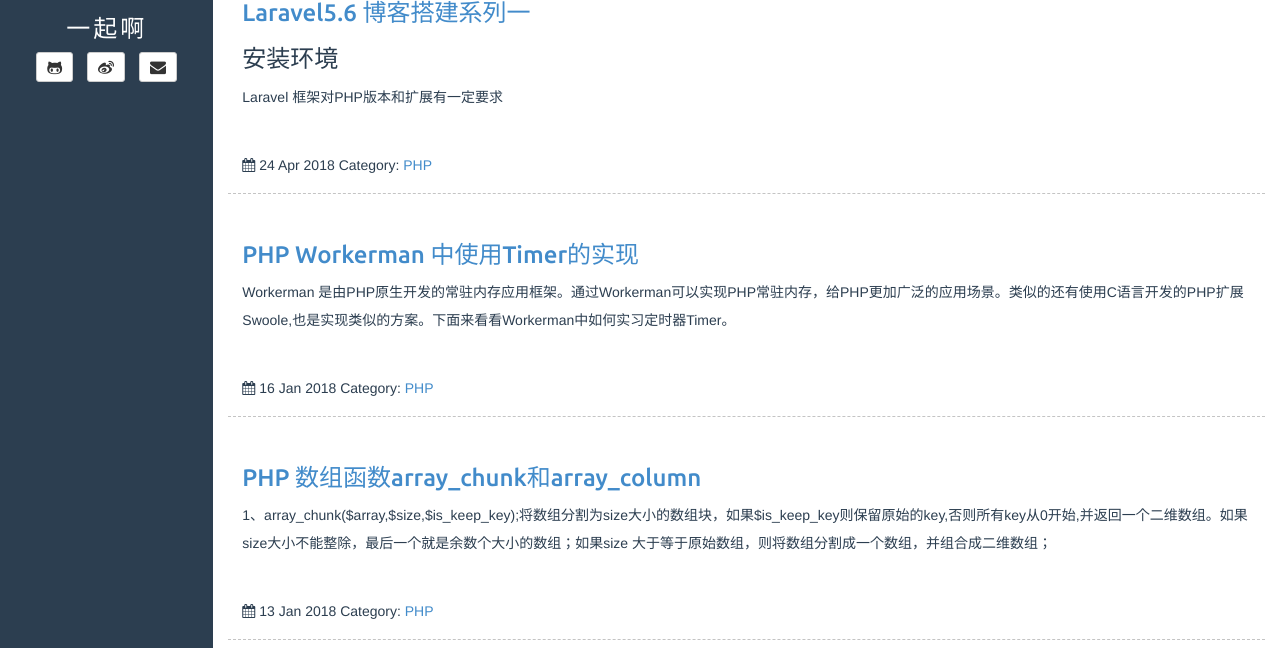
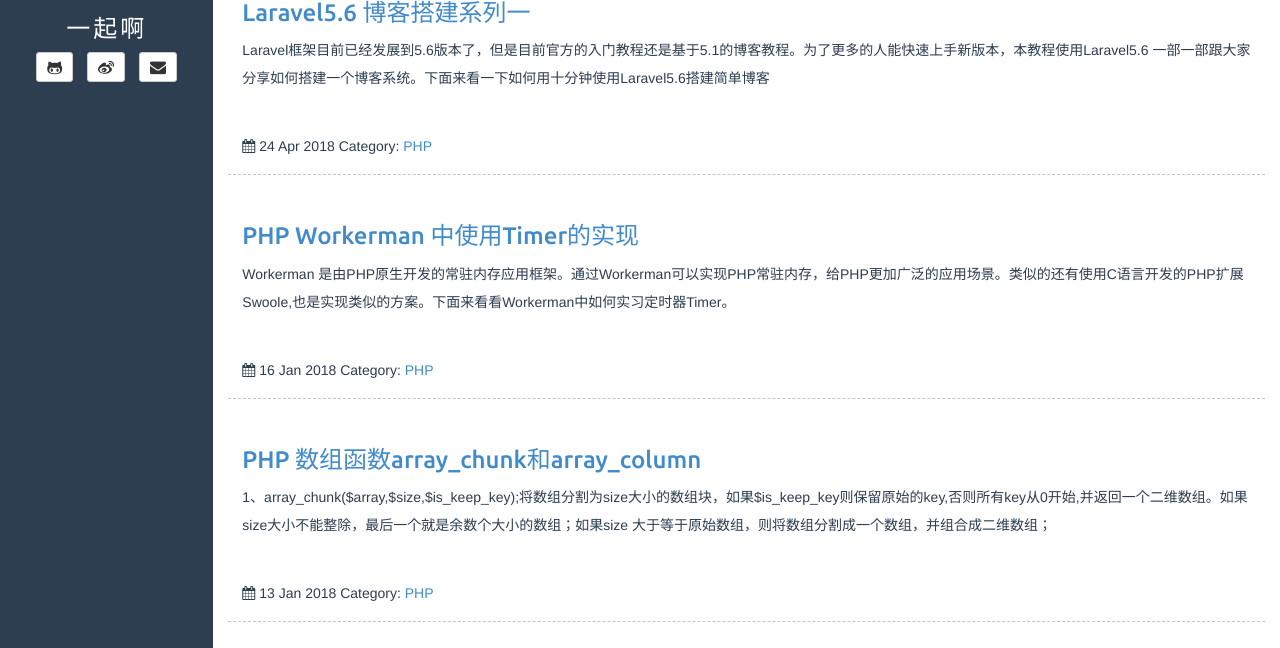
Before and after one commit to froyot/froyot.github.io, a Jekyll site: the page built from index.html, in a window 1280 px wide and 900 px high, cut to the strip 252-900 px from the top of the window. Built offline with Jekyll 4.4.1, drawn with Linux system fonts in a browser that asks for light colours; the list of posts is cut into pages by our own code; comment, search, counter and statistics services are not loaded.

Commit message:
edit post Laravel 5.6 blog 1

````diff
--- a/_posts/2018-04-24-Laravel-blog.md
+++ b/_posts/2018-04-24-Laravel-blog.md
@@ -7,17 +7,20 @@ description: PHP Laravel5.6 博客
 keywords: Laravel,PHP,博客
 ---
 
+Laravel框架目前已经发展到5.6版本了，但是目前官方的入门教程还是基于5.1的博客教程。为了更多的人能快速上手新版本，本教程使用Laravel5.6
+一部一部跟大家分享如何搭建一个博客系统。下面来看一下如何用十分钟使用Laravel5.6搭建简单博客
+
 ### 安装环境
 Laravel 框架对PHP版本和扩展有一定要求
 
-*	PHP >= 7.1.3
-*	PHP OpenSSL 扩展
-*	PHP PDO 扩展
-*	PHP Mbstring 扩展
-*	PHP Tokenizer 扩展
-*	PHP XML 扩展
-*	PHP Ctype 扩展
-*	PHP JSON 扩展
+*   PHP >= 7.1.3
+*   PHP OpenSSL 扩展
+*   PHP PDO 扩展
+*   PHP Mbstring 扩展
+*   PHP Tokenizer 扩展
+*   PHP XML 扩展
+*   PHP Ctype 扩展
+*   PHP JSON 扩展
 
 下载安装PHP7,composer,mysql
 执行 ```composer global require "laravel/installer"```, 安装laravel之后配置环境变量,执行```laravel new blog```
@@ -53,7 +56,7 @@ Schema::create('posts', function (Blueprint $table) {
 
 ### 创建博客文章模型
 
-执行```php artisan make:model --migration Post```，命令会在app目录下建立一个Post.php文件，编辑文件
+命令同时会在app目录下建立一个Post.php文件，编辑文件
 
 ```
     protected $dates = ['published_at'];
@@ -153,6 +167,8 @@ Route::get('blog/{slug}', 'BlogController@showPost');
         $post = Post::whereSlug($slug)->firstOrFail();
         return view('blog.post')->withPost($post);
     }
+}
+
 
 ```
 
@@ -166,7 +182,7 @@ index.blade.php
 <html>
     <head>
         <title>{{ config('blog.title') }}</title>
-        <link href="//maxcdn.bootstrapcdn.com/bootstrap/3.3.4/css/bootstrap.min.css" rel="stylesheet">
+        <link href="https://cdn.bootcss.com/bootstrap/4.1.0/css/bootstrap.css" rel="stylesheet">
     </head>
     <body>
         <div class="container">
@@ -198,7 +214,7 @@ post.blade.php
 <html>
     <head>
         <title>{{ $post->title }}</title>
-        <link href="//maxcdn.bootstrapcdn.com/bootstrap/3.3.4/css/bootstrap.min.css" rel="stylesheet">
+        <link href="https://cdn.bootcss.com/bootstrap/4.1.0/css/bootstrap.css" rel="stylesheet">
     </head>
     <body>
         <div class="container">
@@ -219,9 +235,12 @@ post.blade.php
 ### 效果
 执行```php artisan serve``` 启动服务，在浏览器中输入http://127.0.0.1:8080 浏览器会跳转到http://127.0.0.1:8080/blog 并展示下面内容
 
-![image](http://p4ou67wbp.bkt.clouddn.com/larvel56blog1.png)
+![image](http://p4ou67wbp.bkt.clouddn.com/blog1.png)
 
 
 ### 如果报错:
 
-*   1071 Specified key was too long; max key length is 767 bytes,修改AppServiceProvider，boot中添加:Schema::defaultStringLength(191);
+*   1071 Specified key was too long; max key length is 767 bytes,修改App\Providers\AppServiceProvider.php，引入```use Illuminate\Support\Facades\Schema;``` ,在boot中添加:Schema::defaultStringLength(191);
+
+
+本教程代码 [下载](http://p4ou67wbp.bkt.clouddn.com/blog1.zip)
````
Also changed, not shown: other parts of _posts/2018-04-24-Laravel-blog.md (+14 -3 lines).
